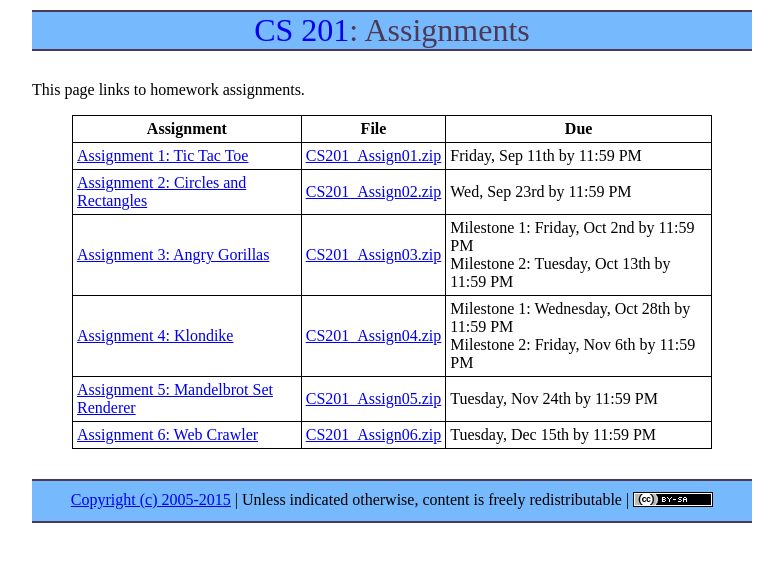
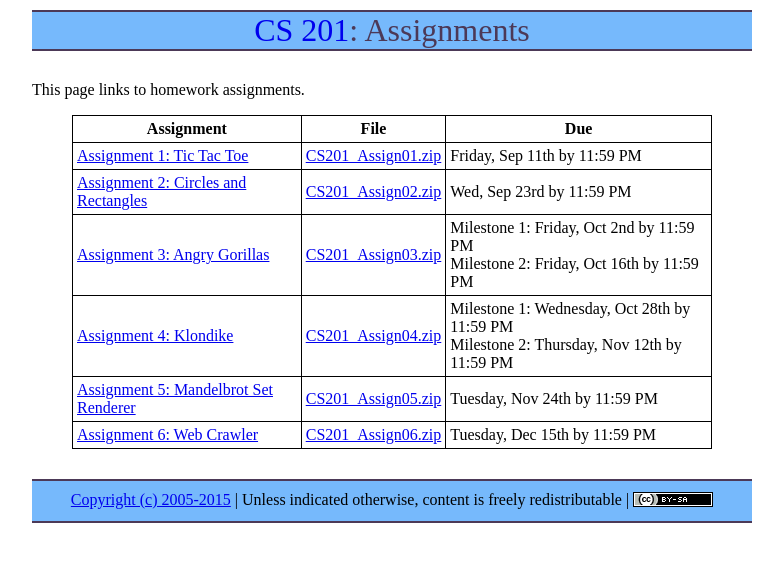
Before and after one commit to ycpcs/cs201-fall2015, a Jekyll site: the page built from assign/index.md, in a window 1280 px wide. Shown: the top 562 px of the page, without its empty margins (248-1031 px from the left). Built offline with Jekyll 4.4.1, drawn with Linux system fonts in a browser that asks for light colours; Markdown is read by kramdown in place of the engine named in the settings.

```diff
--- a/assign/index.md
+++ b/assign/index.md
@@ -9,7 +9,7 @@ This page links to homework assignments.
 > ---------- | ---- | ---
 > [Assignment 1: Tic Tac Toe](assign01.html) | [CS201\_Assign01.zip](CS201_Assign01.zip) | Friday, Sep 11th by 11:59 PM
 > [Assignment 2: Circles and Rectangles](assign02.html) | [CS201\_Assign02.zip](CS201_Assign02.zip) | Wed, Sep 23rd by 11:59 PM
-> [Assignment 3: Angry Gorillas](assign03.html) | [CS201\_Assign03.zip](CS201_Assign03.zip) | Milestone 1: Friday, Oct 2nd by 11:59 PM<br>Milestone 2: Tuesday, Oct 13th by 11:59 PM
-> [Assignment 4: Klondike](assign04.html) | [CS201\_Assign04.zip](CS201_Assign04.zip) | Milestone 1: Wednesday, Oct 28th  by 11:59 PM<br>Milestone 2: Friday, Nov 6th by 11:59 PM
+> [Assignment 3: Angry Gorillas](assign03.html) | [CS201\_Assign03.zip](CS201_Assign03.zip) | Milestone 1: Friday, Oct 2nd by 11:59 PM<br>Milestone 2: Friday, Oct 16th by 11:59 PM
+> [Assignment 4: Klondike](assign04.html) | [CS201\_Assign04.zip](CS201_Assign04.zip) | Milestone 1: Wednesday, Oct 28th  by 11:59 PM<br>Milestone 2: Thursday, Nov 12th by 11:59 PM
 > [Assignment 5: Mandelbrot Set Renderer](assign05.html) | [CS201\_Assign05.zip](CS201_Assign05.zip) | Tuesday, Nov 24th by 11:59 PM
 > [Assignment 6: Web Crawler](assign06.html) | [CS201\_Assign06.zip](CS201_Assign06.zip) | Tuesday, Dec 15th by 11:59 PM
```
Also changed, not shown: assign/assign03.md (+1 -1 lines), assign/assign04.md (+1 -1 lines), index.md (+1 -0 lines).
